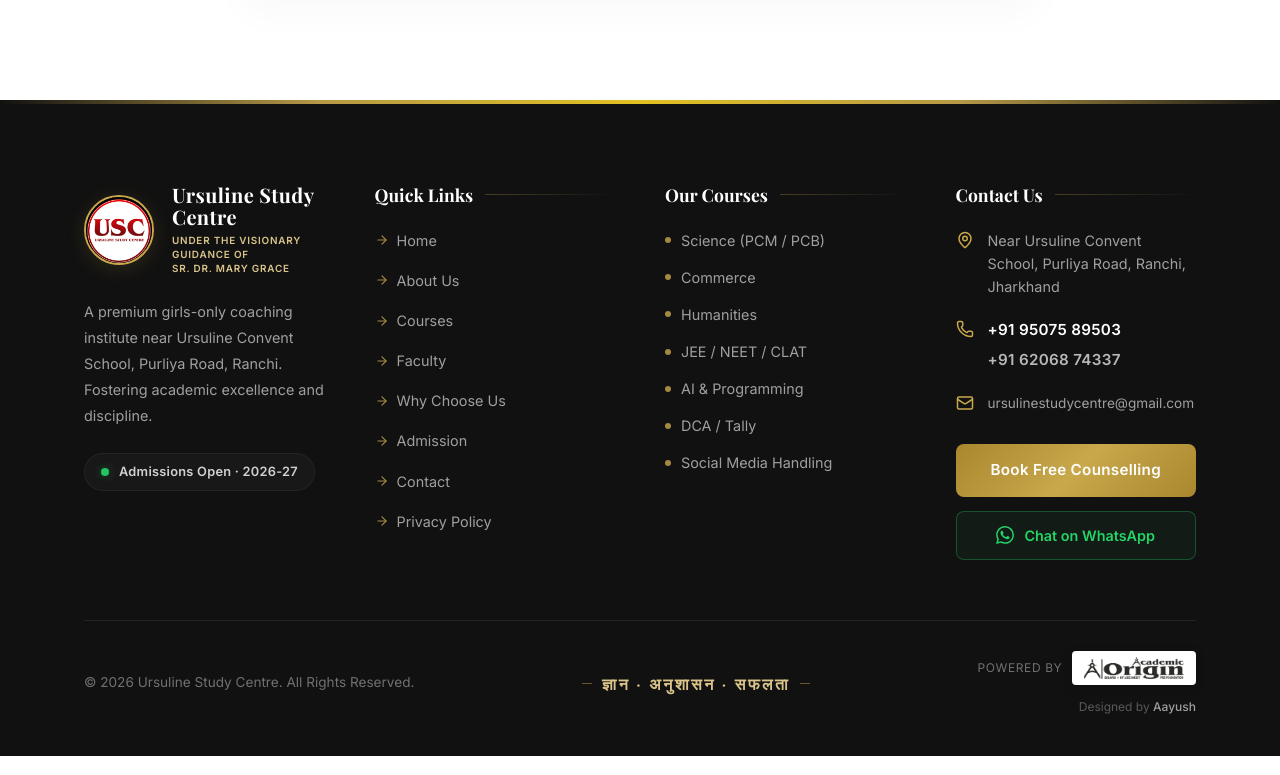
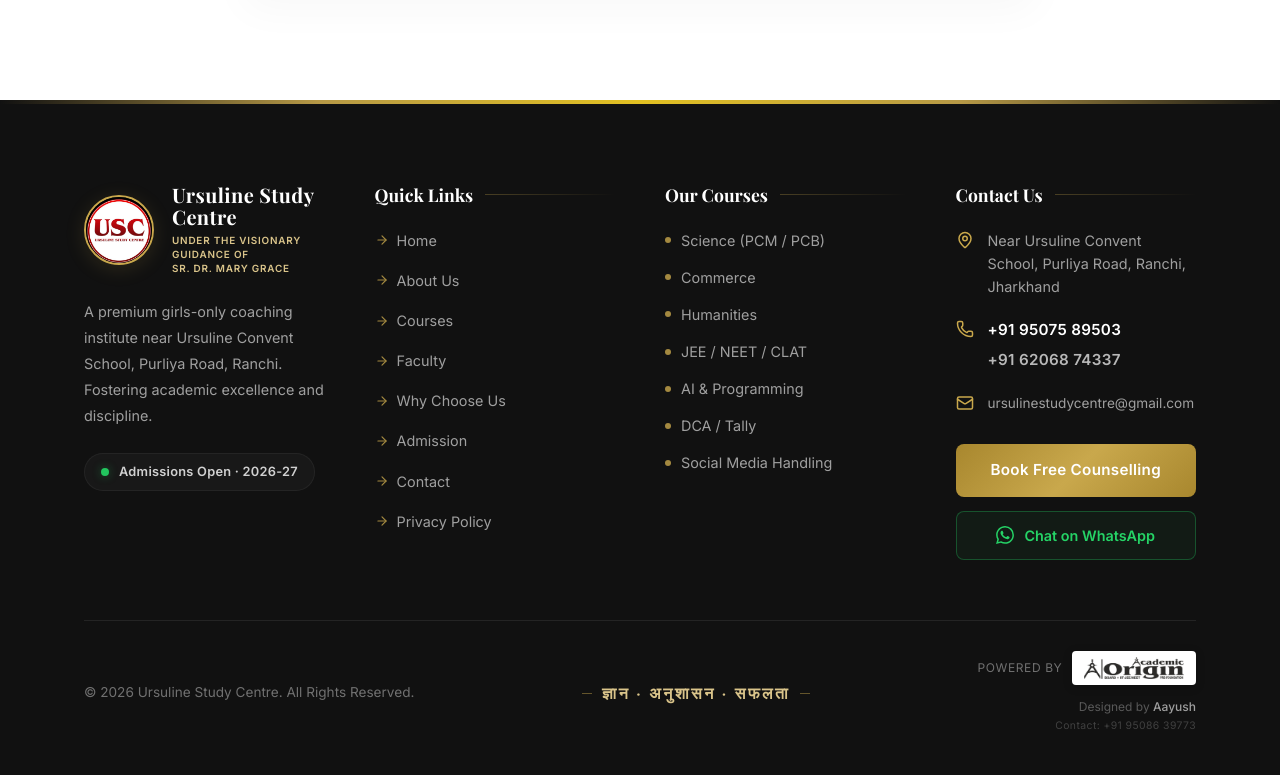
Before and after one commit to addiii999/ursuline-study-centre, a Next.js app: page /privacy-policy in a window 1280 px wide. Shown: the part 2279-3054 px from the top of the page. Built offline with nearby package versions, Linux system fonts and the light colour scheme; a web font is replaced by a local one.

Commit message:
feat: add developer contact number to footer credits

```diff
--- a/src/components/Footer.tsx
+++ b/src/components/Footer.tsx
@@ -262,15 +262,30 @@
               </div>
 
               {/* Developer Credit - Minimal */}
+              <div style={{ display: 'flex', flexDirection: 'column', alignItems: 'flex-end', marginTop: '4px' }}>
                 <p style={{
                   fontFamily: 'var(--sans)',
                   fontSize: '0.75rem',
                   color: 'rgba(255,255,255,0.3)',
-                margin: 0,
-                marginTop: '4px'
+                  margin: 0
                 }}>
                   Designed by <span style={{ color: 'rgba(255,255,255,0.6)', fontWeight: 500 }}>Aayush</span>
                 </p>
+                <a href="tel:+919508639773" style={{
+                  fontFamily: 'var(--sans)',
+                  fontSize: '0.65rem',
+                  color: 'rgba(255,255,255,0.2)',
+                  textDecoration: 'none',
+                  marginTop: '2px',
+                  letterSpacing: '0.04em',
+                  transition: 'color 0.2s ease'
+                }}
+                  onMouseEnter={e => { (e.currentTarget as HTMLElement).style.color = 'rgba(255,255,255,0.4)'; }}
+                  onMouseLeave={e => { (e.currentTarget as HTMLElement).style.color = 'rgba(255,255,255,0.2)'; }}
+                >
+                  Contact: +91 95086 39773
+                </a>
+              </div>
             </div>
           </div>
         </div>
```
Lines whose indentation alone changed are shown as unchanged.
